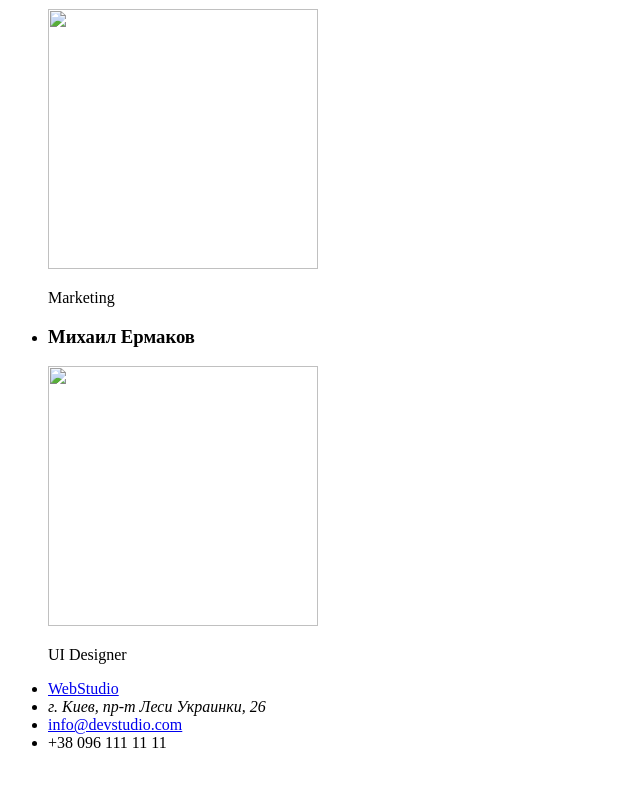
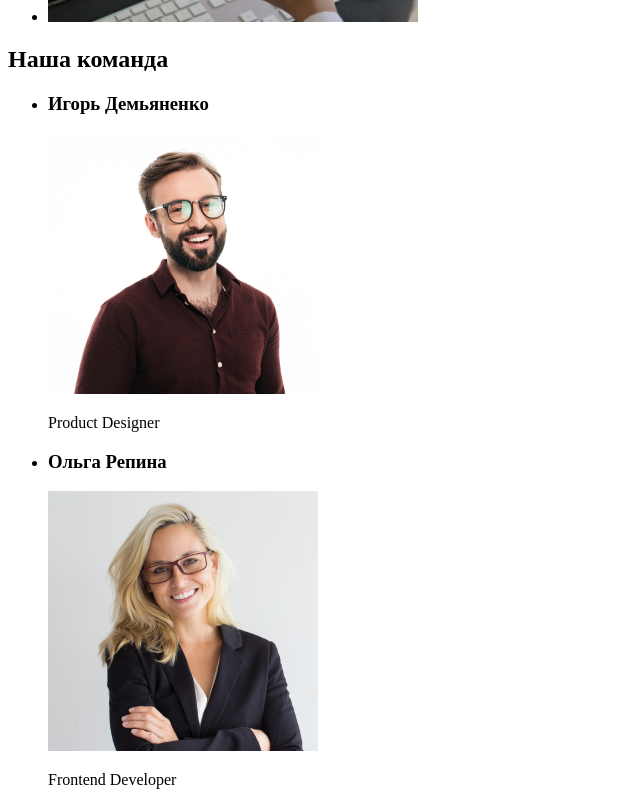
Before and after one commit to eitherwiser/goit-markup-hw-01, a plain HTML site: page index.html in a window 1280 px wide. Shown: the part 1520-2320 px from the top of the page, without its empty margins (0-640 px from the left). Before the commit the page ends 2288 px from the top, so only its background shows below. Drawn offline with Linux system fonts and the light colour scheme.

Commit message:
add imgs

```diff
--- a/index.html
+++ b/index.html
@@ -76,22 +76,22 @@
             <ul>
               <li>
                 <h3>Игорь Демьяненко</h3>
-                <img src="./images/team/ihor_demianenko.jpg" alt="" Width=270 Height=260>
+                <img src="./images/team/ihor_demianenko.png" alt="" Width=270 Height=260>
                 <p lang="en">Product Designer</p>
               </li>
               <li>
                 <h3>Ольга Репина</h3>
-                <img src="./images/team/olga_repina.jpg" alt="" Width=270 Height=260>
+                <img src="./images/team/olga_repina.png" alt="" Width=270 Height=260>
                 <p lang="en">Frontend Developer</p>
               </li>
               <li>
                 <h3>Николай Тарасов</h3>
-                <img src="./images/team/nikolay_tarasov.jpg" alt="" Width=270 Height=260>
+                <img src="./images/team/nikolay_tarasov.png" alt="" Width=270 Height=260>
                 <p lang="en">Marketing</p>
               </li>
               <li>
                 <h3>Михаил Ермаков</h3>
-                <img src="./images/team/mikhail_ermakov.jpg" alt="" Width=270 Height=260>
+                <img src="./images/team/mikhail_ermakov.png" alt="" Width=270 Height=260>
                 <p lang="en">UI Designer</p>
               </li>
             </ul>
```
Also changed, not shown: images/team/ihor_demianenko.png (added), images/team/mikhail_ermakov.png (added), images/team/nikolay_tarasov.png (added), images/team/olga_repina.png (added), images/what-are-we-doing/design.png (added), images/what-are-we-doing/web-design.png (added), images/what-are-we-doing/аdapting.png (added).
